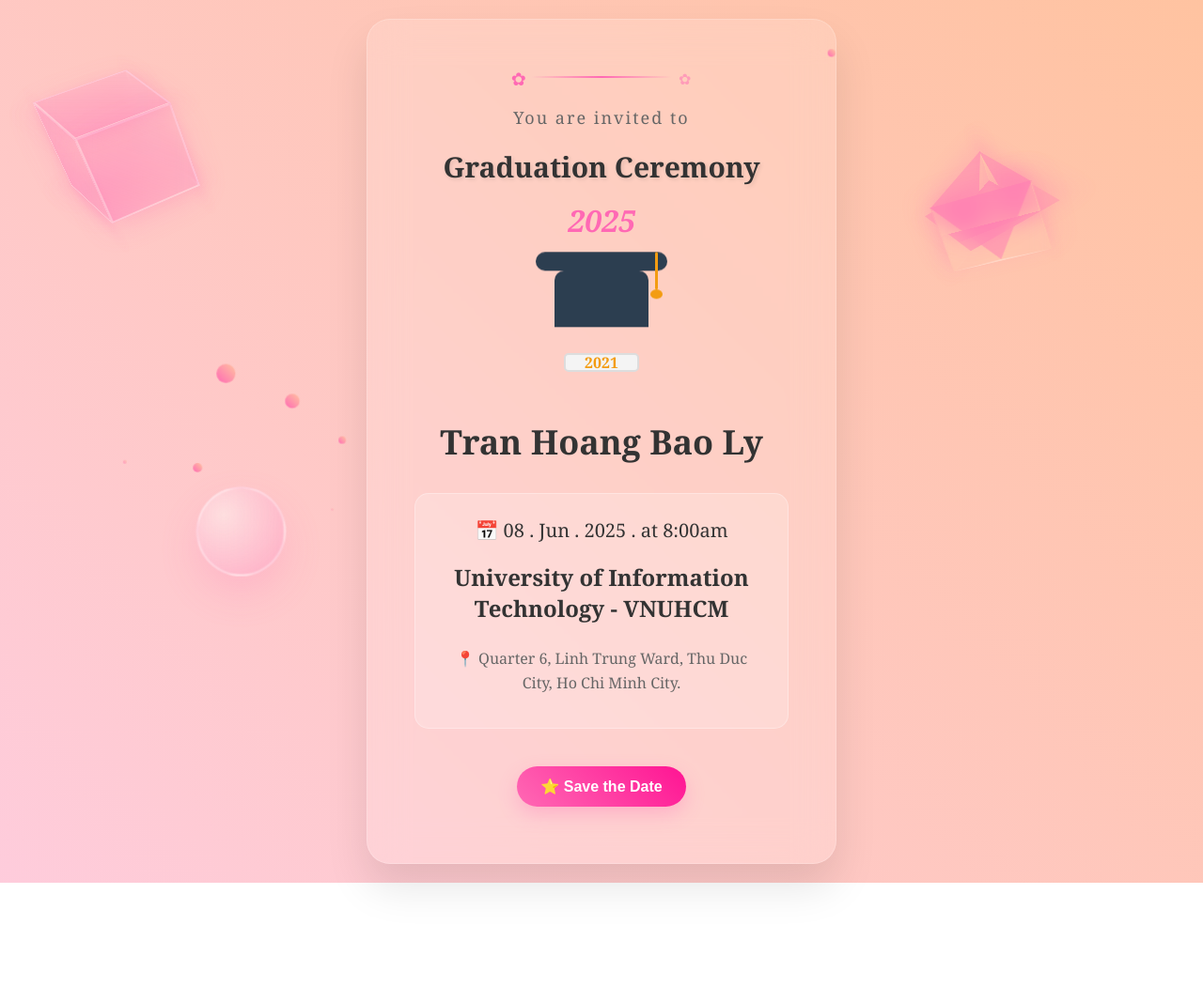
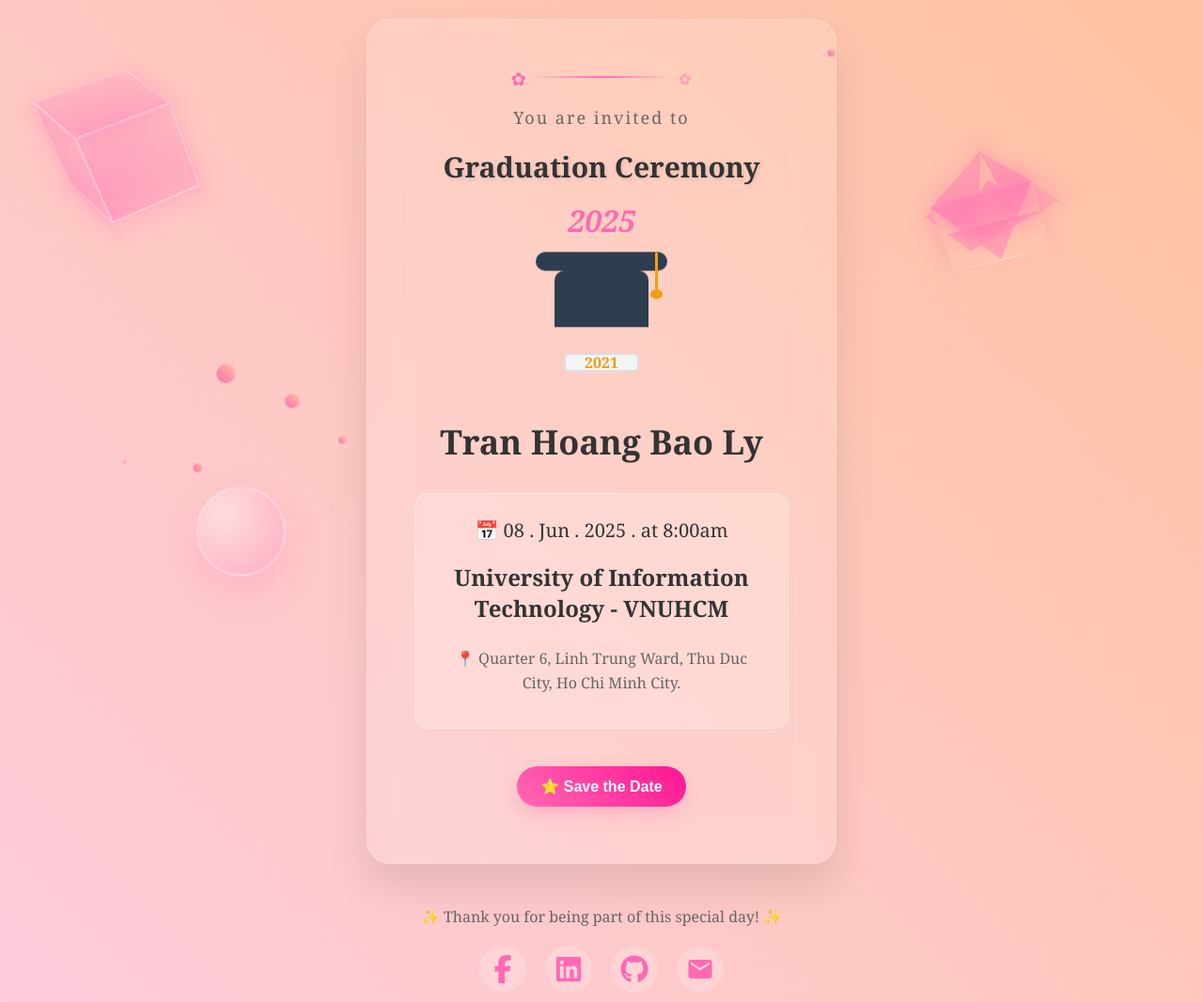
Before and after one commit to 4ursmile/invitations, a plain HTML site: page graduation/index.html in a window 1280 px wide. Shown: the whole page at 94% size. Before the commit the page ends 940 px from the top, so only its background shows below. Drawn offline with Linux system fonts and the light colour scheme.

Commit message:
add footer

```diff
--- a/graduation/index.html
+++ b/graduation/index.html
@@ -79,6 +79,15 @@
             </div>
         </div>
     </div>
+    <div class="footer">
+        <p class="footer-text">✨ Thank you for being part of this special day! ✨</p>
+        <div class="social-links">
+            <a href="https://www.facebook.com/ly7733" class="social-link"><svg xmlns="http://www.w3.org/2000/svg" width="30" height="30" viewBox="0 0 320 512"><path fill="currentColor" d="M80 299.3V512h116V299.3h86.5l18-97.8H196v-34.6c0-51.7 20.3-71.5 72.7-71.5c16.3 0 29.4.4 37 1.2V7.9C291.4 4 256.4 0 236.2 0C129.3 0 80 50.5 80 159.4v42.1H14v97.8z"/></svg></a>
+            <a href="https://www.linkedin.com/in/bao2ly/" class="social-link"><svg xmlns="http://www.w3.org/2000/svg" width="30" height="30" viewBox="0 0 448 512"><path fill="currentColor" d="M416 32H31.9C14.3 32 0 46.5 0 64.3v383.4C0 465.5 14.3 480 31.9 480H416c17.6 0 32-14.5 32-32.3V64.3c0-17.8-14.4-32.3-32-32.3M135.4 416H69V202.2h66.5V416zm-33.2-243c-21.3 0-38.5-17.3-38.5-38.5S80.9 96 102.2 96c21.2 0 38.5 17.3 38.5 38.5c0 21.3-17.2 38.5-38.5 38.5m282.1 243h-66.4V312c0-24.8-.5-56.7-34.5-56.7c-34.6 0-39.9 27-39.9 54.9V416h-66.4V202.2h63.7v29.2h.9c8.9-16.8 30.6-34.5 62.9-34.5c67.2 0 79.7 44.3 79.7 101.9z"/></svg></a>
+            <a href="https://github.com/4ursmile" class="social-link"><svg xmlns="http://www.w3.org/2000/svg" width="30" height="30" viewBox="0 0 496 512"><path fill="currentColor" d="M165.9 397.4c0 2-2.3 3.6-5.2 3.6c-3.3.3-5.6-1.3-5.6-3.6c0-2 2.3-3.6 5.2-3.6c3-.3 5.6 1.3 5.6 3.6m-31.1-4.5c-.7 2 1.3 4.3 4.3 4.9c2.6 1 5.6 0 6.2-2s-1.3-4.3-4.3-5.2c-2.6-.7-5.5.3-6.2 2.3m44.2-1.7c-2.9.7-4.9 2.6-4.6 4.9c.3 2 2.9 3.3 5.9 2.6c2.9-.7 4.9-2.6 4.6-4.6c-.3-1.9-3-3.2-5.9-2.9M244.8 8C106.1 8 0 113.3 0 252c0 110.9 69.8 205.8 169.5 239.2c12.8 2.3 17.3-5.6 17.3-12.1c0-6.2-.3-40.4-.3-61.4c0 0-70 15-84.7-29.8c0 0-11.4-29.1-27.8-36.6c0 0-22.9-15.7 1.6-15.4c0 0 24.9 2 38.6 25.8c21.9 38.6 58.6 27.5 72.9 20.9c2.3-16 8.8-27.1 16-33.7c-55.9-6.2-112.3-14.3-112.3-110.5c0-27.5 7.6-41.3 23.6-58.9c-2.6-6.5-11.1-33.3 2.6-67.9c20.9-6.5 69 27 69 27c20-5.6 41.5-8.5 62.8-8.5s42.8 2.9 62.8 8.5c0 0 48.1-33.6 69-27c13.7 34.7 5.2 61.4 2.6 67.9c16 17.7 25.8 31.5 25.8 58.9c0 96.5-58.9 104.2-114.8 110.5c9.2 7.9 17 22.9 17 46.4c0 33.7-.3 75.4-.3 83.6c0 6.5 4.6 14.4 17.3 12.1C428.2 457.8 496 362.9 496 252C496 113.3 383.5 8 244.8 8M97.2 352.9c-1.3 1-1 3.3.7 5.2c1.6 1.6 3.9 2.3 5.2 1c1.3-1 1-3.3-.7-5.2c-1.6-1.6-3.9-2.3-5.2-1m-10.8-8.1c-.7 1.3.3 2.9 2.3 3.9c1.6 1 3.6.7 4.3-.7c.7-1.3-.3-2.9-2.3-3.9c-2-.6-3.6-.3-4.3.7m32.4 35.6c-1.6 1.3-1 4.3 1.3 6.2c2.3 2.3 5.2 2.6 6.5 1c1.3-1.3.7-4.3-1.3-6.2c-2.2-2.3-5.2-2.6-6.5-1m-11.4-14.7c-1.6 1-1.6 3.6 0 5.9s4.3 3.3 5.6 2.3c1.6-1.3 1.6-3.9 0-6.2c-1.4-2.3-4-3.3-5.6-2"/></svg></a>
+            <a href="mailto:lytran14789@gmail.com" class="social-link"><svg xmlns="http://www.w3.org/2000/svg" width="30" height="30" viewBox="0 0 24 24"><path fill="currentColor" d="M4 20q-.825 0-1.412-.587T2 18V6q0-.825.588-1.412T4 4h16q.825 0 1.413.588T22 6v12q0 .825-.587 1.413T20 20zm8-7l8-5V6l-8 5l-8-5v2z"/></svg></a>
+        </div>
+    </div>
 
     <script src="script.js"></script>
 </body>
--- a/graduation/styles.css
+++ b/graduation/styles.css
@@ -606,3 +606,46 @@
         align-items: center;
     }
 }
+
+.footer {
+    text-align: center;
+    margin-top: 15px;
+    padding: 10px 20px;
+    opacity: 0;
+    animation: fadeInUp 1s ease 2s forwards;
+}
+
+.footer-text {
+    color: #666;
+    font-size: 16px;
+    margin-bottom: 20px;
+}
+
+.social-links {
+    display: flex;
+    justify-content: center;
+    gap: 20px;
+}
+
+.social-link {
+    width: 50px;
+    height: 50px;
+    max-width: 50px;
+    max-height: 50px;
+    border-radius: 50%;
+    background: rgba(255, 255, 255, 0.2);
+    backdrop-filter: blur(10px);
+    display: flex;
+    align-items: center;
+    justify-content: center;
+    color: #ff69b4;
+    text-decoration: none;
+    font-size: 20px;
+    transition: all 0.3s ease;
+}
+
+.social-link:hover {
+    transform: translateY(-5px) scale(1.1);
+    background: rgba(255, 105, 180, 0.3);
+    color: white;
+}
```
